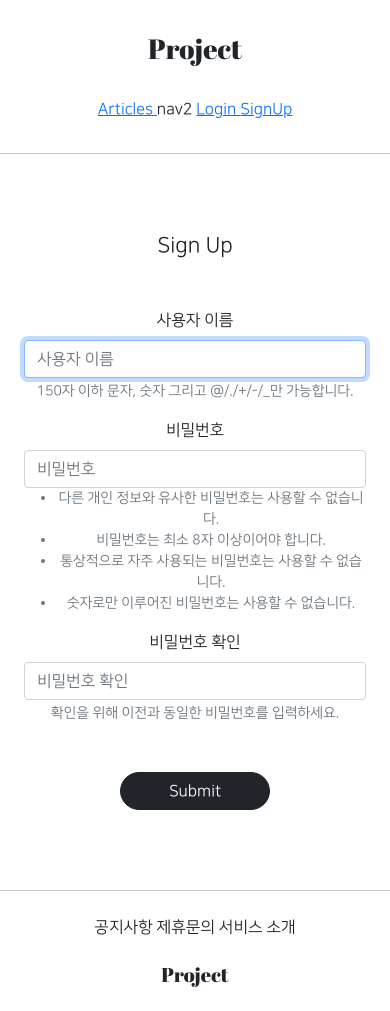
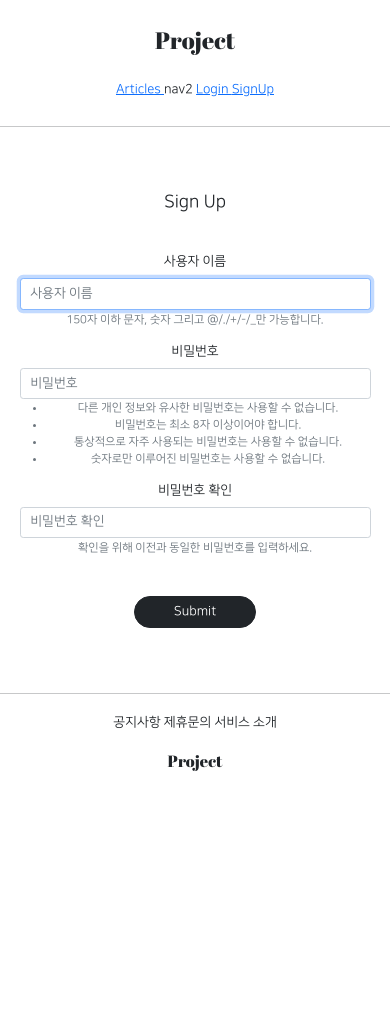
Before and after one commit to 100100001001/gis_django, a Django app: page /accounts/create/ in a window 390 px wide. After the commit the page ends 771 px from the top, so only its background shows below. Run offline with Django 3.2, Linux system fonts and the light colour scheme; parts of the project's set-up code (start-up, migrations or seed data) failed here and were passed over; some libraries are stand-ins or nearby versions.

Commit message:
8/13 commit 3

```diff
--- a/static/base.css
+++ b/static/base.css
@@ -69,3 +69,11 @@
     padding: 1rem;
     margin: 1rem;"
 }
+
+
+@media screen and (max-width: 500px) {
+    html {
+        /*  default font-size = 16px  */
+        font-size: 13px
+    }
+}
```
